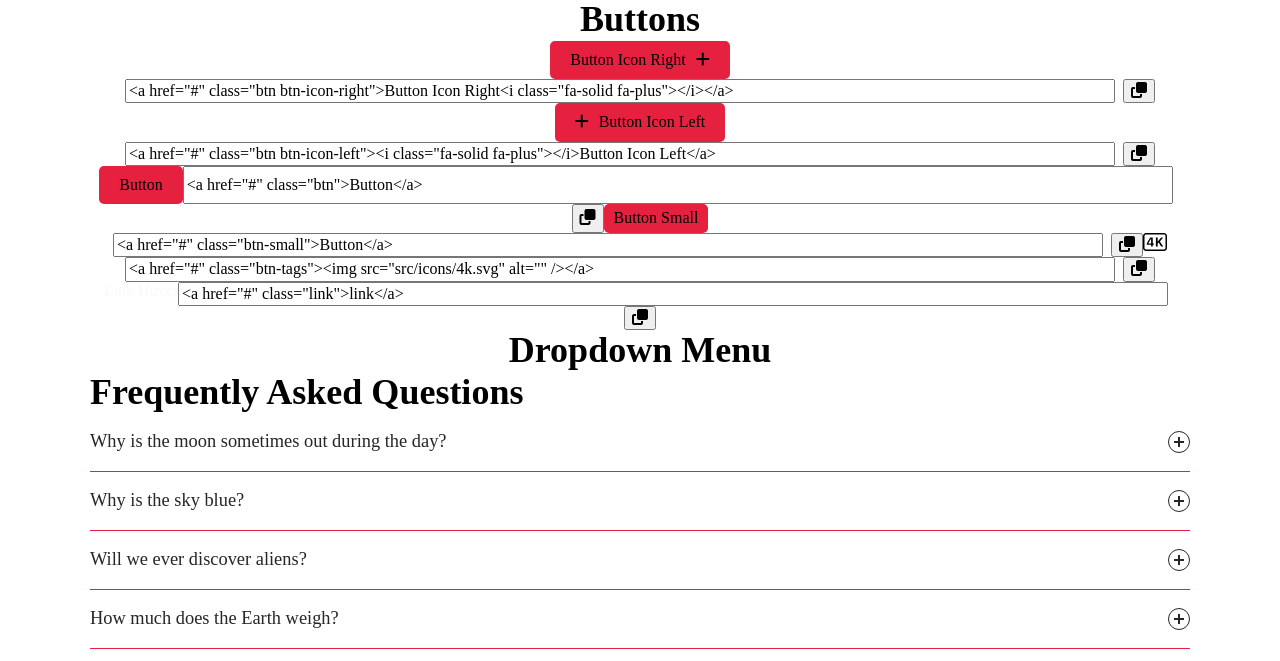
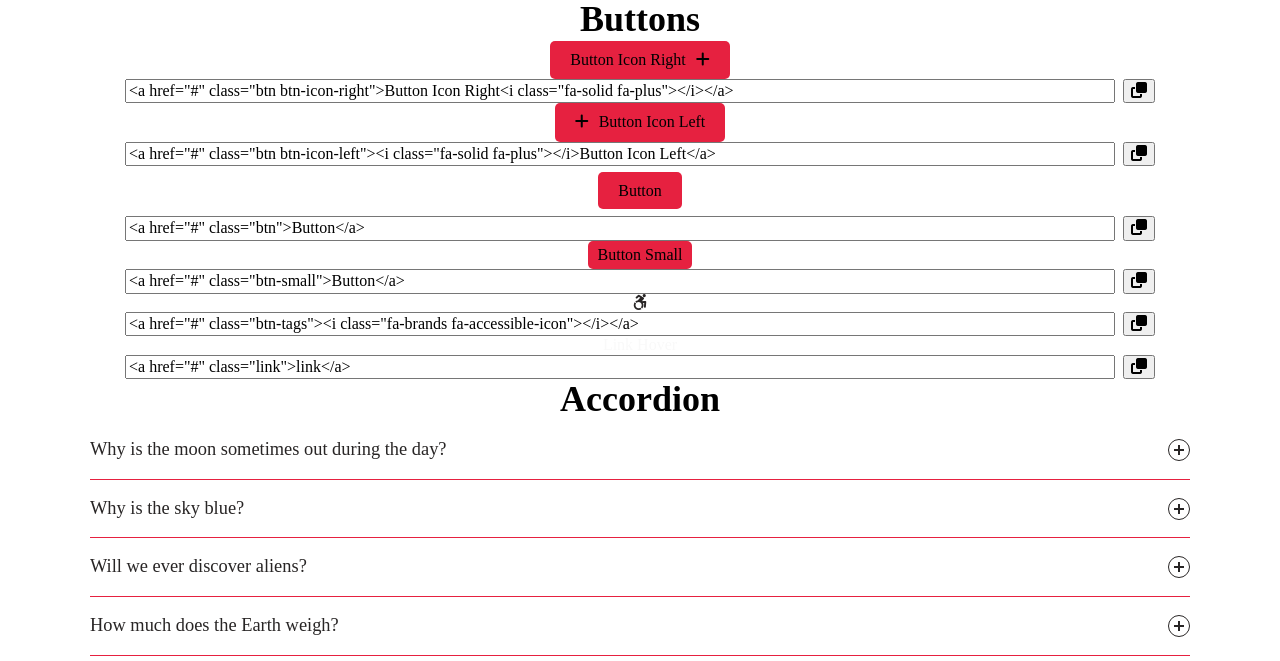
Before and after one commit to ThomasDLG/cinema, a PHP site: page /css/design_system/designsystem.php in a window 1280 px wide. Shown: the part 230-891 px from the top of the page. Run offline with PHP 8.4, Linux system fonts and the light colour scheme; some libraries are stand-ins or nearby versions.

Commit message:
Design sytem update

```diff
--- a/css/design_system/designsystem.php
+++ b/css/design_system/designsystem.php
@@ -53,7 +53,7 @@
                 $btn_icon_left = '<a href="#" class="btn btn-icon-left"><i class="fa-solid fa-plus"></i>Button Icon Left</a>';
                 $btn = '<a href="#" class="btn">Button</a>';
                 $btn_small = '<a href="#" class="btn-small">Button</a>';
-                $btn_tags = '<a href="#" class="btn-tags"><img src="src/icons/4k.svg" alt="" /></a>';
+                $btn_tags = '<a href="#" class="btn-tags"><i class="fa-brands fa-accessible-icon"></i></a>';
                 $link = '<a href="#" class="link">link</a>';
                 ?>
                 <h2 class="text-center w-100">Buttons</h2>
@@ -65,19 +65,25 @@
                 <input class="code w-90 mr-1" id="btn_icon_left" value="<?= htmlentities($btn_icon_left) ?>">
                 <button class="copy" data-clipboard-target="#btn_icon_left"><i class="fa-solid fa-copy"></i></button>
 
+                <div class="w-100 py-2 text-center">
                 <a href="#" class="btn">Button</a>
+                </div>
                 <input class="code w-90 mr-1" id="btn" value="<?= htmlentities($btn) ?>">
                 <button class="copy" data-clipboard-target="#btn"><i class="fa-solid fa-copy"></i></button>
 
                 <a href="#" class="btn-small">Button Small</a>
                 <input class="code w-90 mr-1" id="btn_small" value="<?= htmlentities($btn_small) ?>">
-                <button class="copy" data-clipboarbtn_smalld-target="#btn_small"><i class="fa-solid fa-copy"></i></button>
+                <button class="copy" data-clipboard-target="#btn_small"><i class="fa-solid fa-copy"></i></button>
 
-                <a href="#" class="btn-tags mx-32"><img src="../../src/icons/4k.svg" alt="" /></a>
+                <div class="w-100 text-center">
+                <a href="#" class="btn-tags"><i class="fa-brands fa-accessible-icon"></i></a>
+                </div>
                 <input class="code w-90 mr-1" id="btn_tags" value="<?= htmlentities($btn_tags) ?>">
                 <button class="copy" data-clipboard-target="#btn_tags"><i class="fa-solid fa-copy"></i></button>
 
-                <a href="#" class="link">Link Hover</a>
+                <div class="w-100 text-center">
+                  <a href="#" class="link">Link Hover</a>
+                </div>
                 <input class="code w-90 mr-1" id="link" value="<?= htmlentities($link) ?>">
                 <button class="copy" data-clipboard-target="#link"><i class="fa-solid fa-copy"></i></button>
 
@@ -121,9 +127,8 @@
               </div>
             </div>';
                 ?>
-                <h2 class="text-center w-100">Dropdown Menu</h2>
+                <h2 class="text-center w-100">Accordion</h2>
                 <div class="container">
-  <h2>Frequently Asked Questions</h2>
   <div class="accordion">
     <div class="accordion-item">
       <button id="accordion-button-1" aria-expanded="false"><span class="accordion-title">Why is the moon sometimes out during the day?</span><span class="icon" aria-hidden="true"></span></button>
@@ -157,7 +162,7 @@
     </div>
   </div>
 </div>
-                <textarea class="code w-100 h-auto" id="accordion"><?= htmlentities($accordion) ?></textarea>
+                <textarea class="code w-100 h-auto" id="accordion" value="<?= htmlentities($accordion) ?>"><?= htmlentities($accordion) ?></textarea>
                 <button class="copy" data-clipboard-target="#accordion"><i class="fa-solid fa-copy"></i></button>
 
             </div>
```
